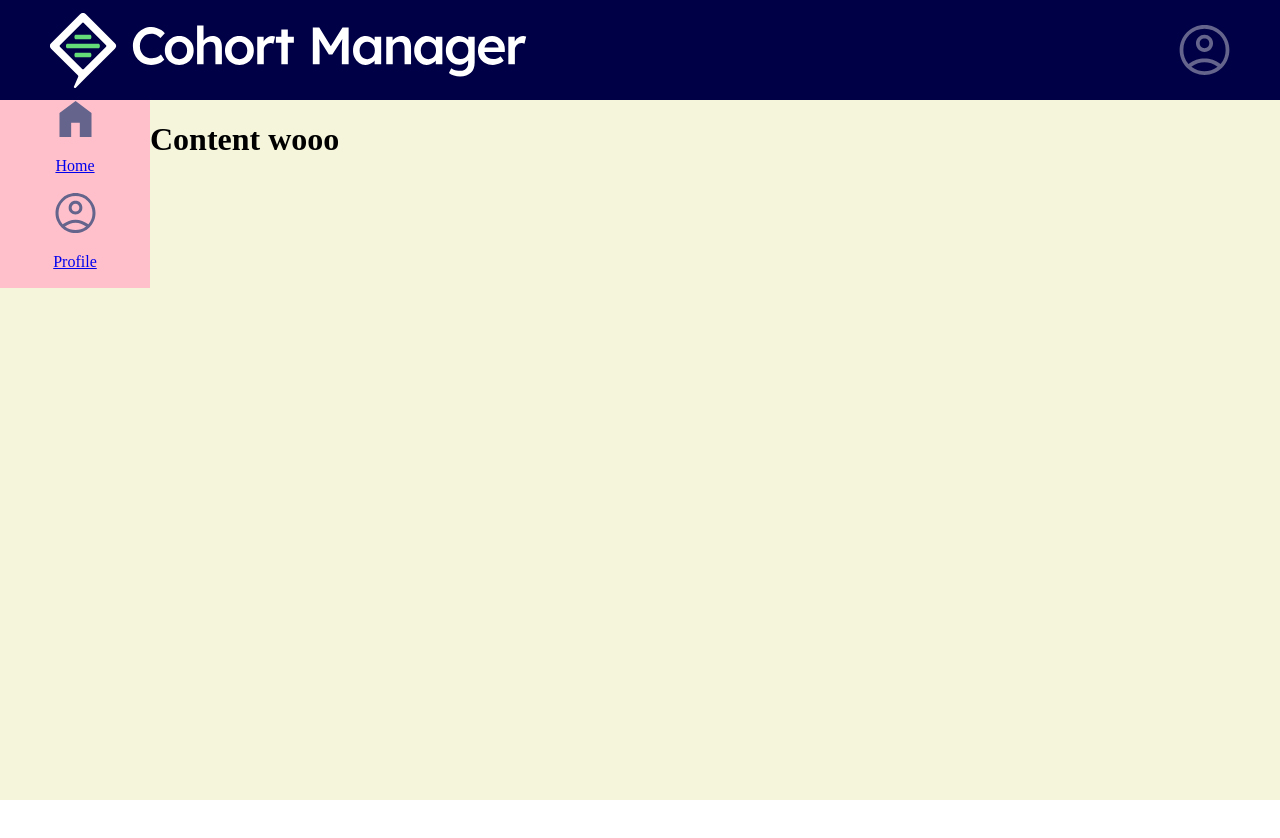
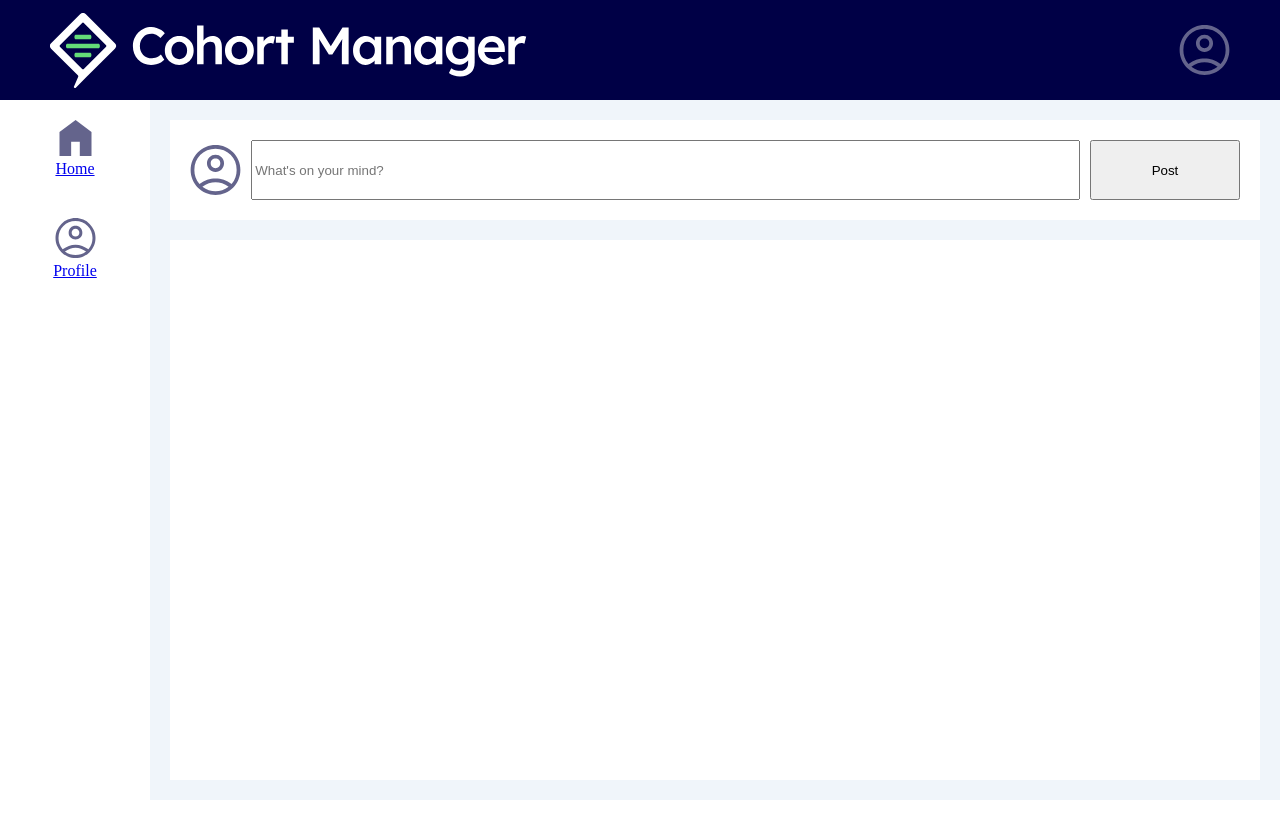
Before and after one commit to boolean-uk/react-cohort-dashboard-challenge, a React (Vite) app: page / in a window 1280 px wide. Shown: the top 838 px of the page. After the commit the page ends 800 px from the top, so only its background shows below. Built offline with nearby package versions, Linux system fonts and the light colour scheme.

Commit message:
more structuring

```diff
--- a/src/App.css
+++ b/src/App.css
@@ -1,17 +1,17 @@
-body {
+* {
     margin: 0;
 }
 
 .container {
     min-height: 100vh;
     max-height: 100%;
-    background-color: beige;
+    background-color: #F0F5FA;
     display: grid;
     grid-template-columns: 150px 1fr;
-    grid-template-rows: 100px 100%;
+    grid-template-rows: 100px 1fr;
     grid-template-areas:
     "header header"
-    "menu home";
+    "menu content";
 }
 
 .header {
@@ -39,21 +39,45 @@ body {
 }
 
 .menu ul {
+    height: 100%;
     text-align: center;
-    list-style: none;
     margin: 0px;
     padding: 0px;
-    background-color: aqua;
+    background-color: white;
 }
 
 .menu li {
-    background-color: pink;
+    padding: 20px;
 }
 
-.menu .wrapper {
-    border: solid 1px rgba(0,0,0,0);
+.menu li:hover {
+    background-color: #cccfd3;
 }
 
-.home {
-    grid-area: home;
+
+
+.content {
+    grid-area: content;
+    padding: 20px;
+    gap: 20px;
+    display: grid;
+    grid-template-rows: 100px;
+    grid-template-areas:
+    "create-post"
+    "post-container"
 }
+
+.content > * {
+    padding: 20px
+}
+
+.content .create-post {
+    display: grid;
+    grid-template-columns: auto 1fr 150px;
+    gap: 10px;
+    background-color: white;
+}
+
+.content .post-container {
+    background-color: white;
+}
--- a/src/components/content/content.jsx
+++ b/src/components/content/content.jsx
@@ -1,8 +1,13 @@
+import CreatePost from "./subcomponents/createPost";
+
 function Content() {
     return (
         <>
         <main className="content">
-            <h1>Content wooo</h1>
+            <CreatePost/>
+            <div className="post-container">
+
+            </div>
         </main>
         </>
     )
--- /dev/null
+++ b/src/components/content/subcomponents/createPost.jsx
@@ -0,0 +1,16 @@
+import Pfp from '../../shared-components/Pfp/profilePicture'
+
+
+function CreatePost() {
+    return (
+        <>
+        <div className="create-post">
+            <Pfp/>
+            <input type="text" placeholder="What's on your mind?"></input>
+            <button>Post</button>
+        </div>
+        </>
+    )
+}
+
+export default CreatePost;
--- a/src/components/header/header.jsx
+++ b/src/components/header/header.jsx
@@ -1,4 +1,4 @@
-import Pfp from "./subcomponents/profilePicture";
+import Pfp from "../shared-components/Pfp/profilePicture";
 import Logo from "./subcomponents/logo";
 
 function Header() {
@@ -6,7 +6,7 @@ function Header() {
         <>
         <header className="header">
             <Logo/>
-            <div className="bandaid-solution"></div>
+            <div/>
             <Pfp/>
         </header>
 
--- a/src/components/menu/subcomponents/homeButton.jsx
+++ b/src/components/menu/subcomponents/homeButton.jsx
@@ -4,15 +4,15 @@ import home from '../assets/home.svg'
 function HomeButton() {
     return (
         <>
+        <Link to="/">
             <li className="button">
-                <Link to="/">
                     <div className="wrapper">
                         <img src={home} alt="home"/>
                         <p>Home</p>
                     </div>
 
-                </Link>
             </li>
+        </Link>
         </>
     )
 }
--- a/src/components/menu/subcomponents/profileButton.jsx
+++ b/src/components/menu/subcomponents/profileButton.jsx
@@ -4,14 +4,14 @@ import profileIcon from '../assets/profile-icon.svg'
 function ProfileButton() {
     return (
         <>
+        <Link to="/">
             <li className="button">
-                <Link to="/">
                     <div className="wrapper">
                         <img src={profileIcon} alt="profile"/>
                         <p>Profile</p>
                     </div>
-                </Link>
             </li>
+        </Link>
         </>
     )
 }
--- a/src/components/header/subcomponents/profilepicture.jsx
+++ b/src/components/shared-components/Pfp/profilePicture.jsx
@@ -1,4 +1,4 @@
-import icon from '../../menu/assets/profile-icon.svg' // temporary
+import icon from './assets/profile-icon.svg' // temporary
 
 function Pfp() {
     return (
```
Also changed, not shown: src/components/content/subcomponents/createComment.jsx (added, +15 -0 lines), src/components/content/subcomponents/post.jsx (added, +19 -0 lines), src/components/shared-components/Pfp/assets/profile-icon.svg (added).
